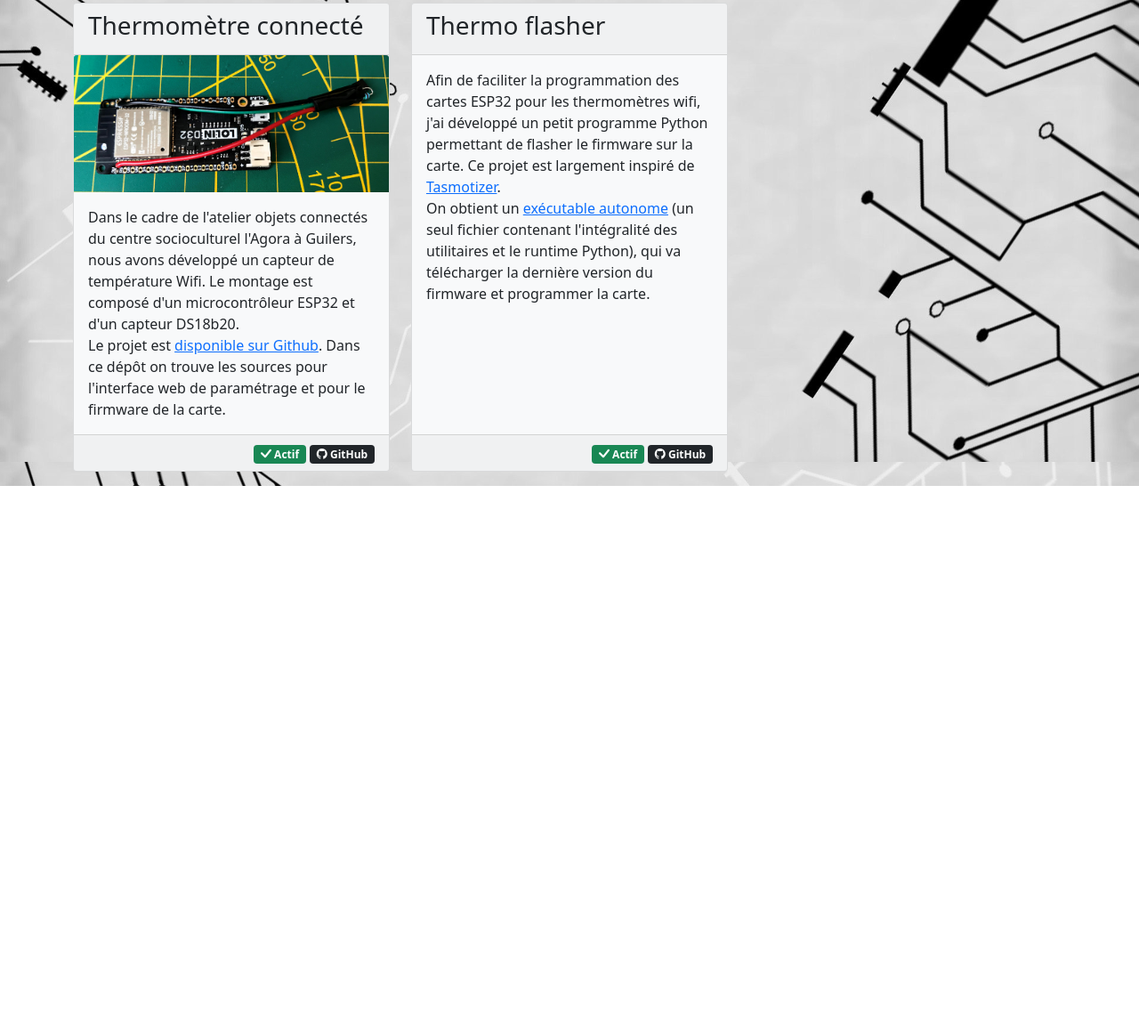
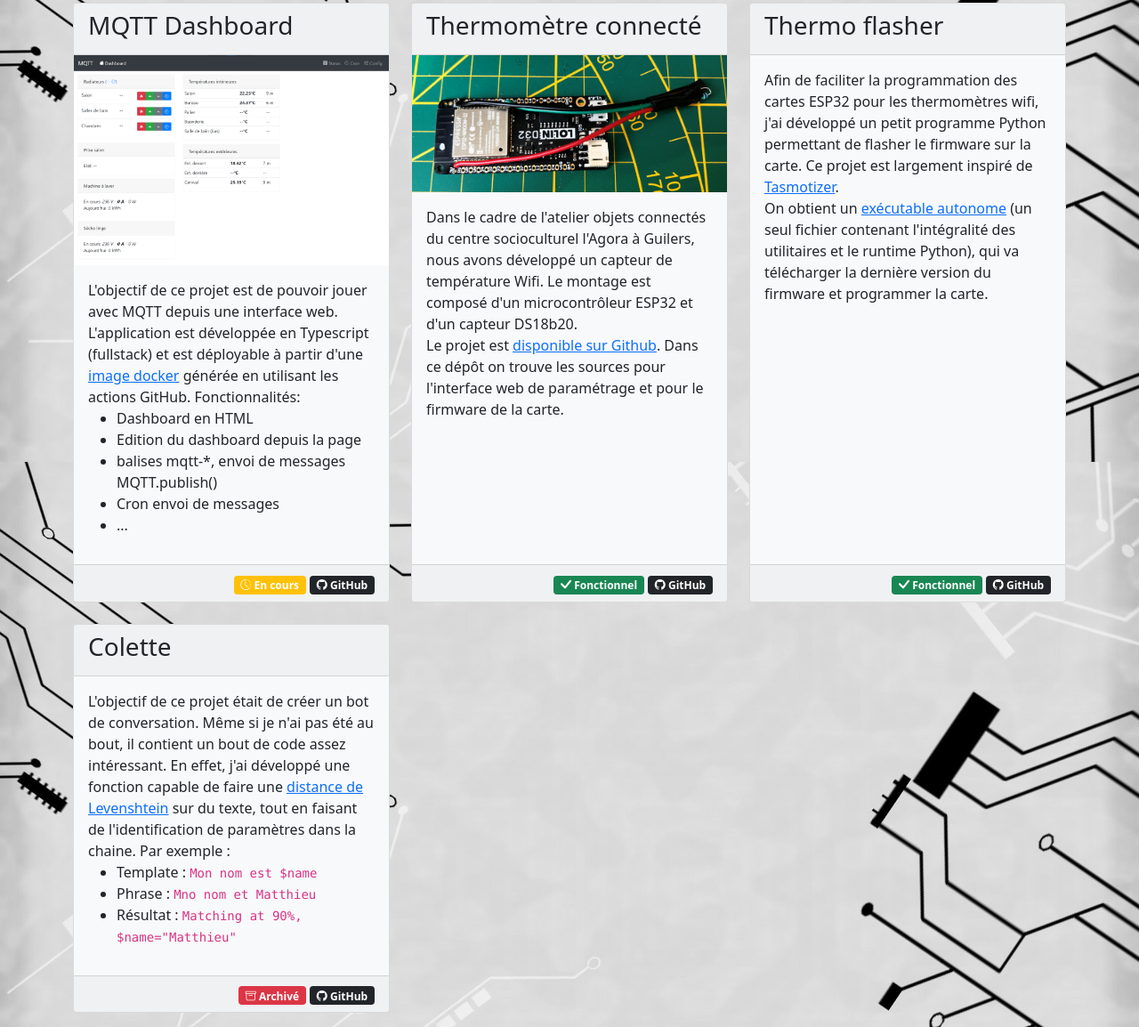
Before and after one commit to ItHasU/ithasu.github.io, a plain HTML site: page index.html in a window 1280 px wide. Shown: the part 281-1435 px from the top of the page at 89% size. Before the commit the page ends 827 px from the top, so only its background shows below. Drawn offline with nearby package versions, Linux system fonts and the light colour scheme.

Commit message:
Move to project-card. Add projects.

```diff
--- a/index.html
+++ b/index.html
@@ -11,10 +11,13 @@
   <link rel="canonical" href="https://www.ithasu.org/">
 
   <!-- Bootstrap core CSS -->
-  <!-- CSS only -->
+  <!-- CSS only, script is loaded at the end. If you change here, also change in the template in main.js -->
   <link href="https://cdn.jsdelivr.net/npm/bootstrap@5.1.0/dist/css/bootstrap.min.css" rel="stylesheet"
     integrity="sha384-KyZXEAg3QhqLMpG8r+8fhAXLRk2vvoC2f3B09zVXn8CA5QIVfZOJ3BCsw2P0p/We" crossorigin="anonymous">
   <link rel="stylesheet" href="https://cdn.jsdelivr.net/npm/bootstrap-icons@1.5.0/font/bootstrap-icons.css">
+
+  <!-- Javascript -->
+  <script src="main.js"></script>
 
   <!-- Favicons -->
   <meta name="theme-color" content="#7952b3">
@@ -61,16 +64,32 @@
     <!-- Projects -->
     <div class="container">
       <div class="row row-cols-1 row-cols-md-3 g-4 mb-3">
+
+        <!-- MQTT -->
+        <project-card class="col" title="MQTT Dashboard" status="development"
+          repository="https://github.com/ItHasU/MQTTToolbox">
+          <img slot="picture" src="img/mqttToolbox.png">
+          <div slot="content">
+            L'objectif de ce projet est de pouvoir jouer avec MQTT depuis une interface web. L'application est
+            développée en Typescript (fullstack) et est déployable à partir d'une <a
+              href="https://hub.docker.com/repository/docker/ithasu/mqtt-toolbox" target="_blank">image
+              docker</a> générée en utilisant les actions GitHub.
+            Fonctionnalités:
+            <ul>
+              <li>Dashboard en HTML</li>
+              <li>Edition du dashboard depuis la page</li>
+              <li>balises mqtt-*, envoi de messages MQTT.publish()</li>
+              <li>Cron envoi de messages</li>
+              <li>...</li>
+            </ul>
+          </div>
+        </project-card>
+
         <!-- Thermomètre connecté -->
-        <div class="col">
-          <div class="card h-100 bg-light">
-            <div class="card-header">
-              <h3 class="card-title">Thermomètre connecté</h3>
-            </div>
-
-            <img src="img/wireless-thermometer.jpg" class="card-img-top">
-
-            <div class="card-body">
+        <project-card class="col" title="Thermomètre connecté"
+          repository="https://github.com/ItHasU/WirelessThermometer" status="mature">
+          <img slot="picture" src="img/wireless-thermometer.jpg">
+          <div slot="content">
             Dans le cadre de l'atelier objets connectés du centre socioculturel l'Agora à Guilers, nous avons
             développé un capteur de température Wifi.
             Le montage est composé d'un microcontrôleur ESP32 et d'un capteur DS18b20.<br>
@@ -79,30 +98,11 @@
               Github</a>. Dans ce
             dépôt on trouve les sources pour l'interface web de paramétrage et pour le firmware de la carte.
           </div>
+        </project-card>
 
-            <div class="card-footer text-end">
-              <!-- Badge : status -->
-              <div class="badge bg-success">
-                <i class="bi bi-check-lg"></i> Actif
-              </div>
-
-              <!-- Badge : GitHub repository -->
-              <a href="https://github.com/ItHasU/WirelessThermometer" target="_blank">
-                <div class="badge bg-dark">
-                  <i class="bi bi-github"></i> GitHub
-                </div>
-              </a>
-            </div>
-          </div>
-        </div>
-
-        <div class="col">
-          <div class="card h-100 bg-light">
-            <div class="card-header">
-              <h3 class="card-title">Thermo flasher</h3>
-            </div>
-
-            <div class="card-body">
+        <project-card class="col" title="Thermo flasher" status="mature"
+          repository="https://github.com/ItHasU/ThermoFlasher/releases">
+          <div slot="content">
             Afin de faciliter la programmation des cartes ESP32 pour les thermomètres wifi, j'ai développé un petit
             programme Python permettant de flasher le firmware sur la carte. Ce projet est largement inspiré de <a
               href="https://github.com/tasmota/tasmotizer" target="_blank">Tasmotizer</a>.<br>
@@ -110,21 +110,26 @@
               autonome</a> (un seul fichier contenant l'intégralité des utilitaires et le runtime Python), qui va
             télécharger la dernière version du firmware et programmer la carte.
           </div>
-            <div class="card-footer text-end">
-              <!-- Badge : status -->
-              <div class="badge bg-success">
-                <i class="bi bi-check-lg"></i> Actif
+        </project-card>
+
+        <!-- Projets abandonnés-->
+        <project-card class="col" title="Colette"
+          repository="https://github.com/ItHasU/Colette/blob/master/src/Colette/language.ts" status="archived">
+          <!-- <img src="img/photo.jpg" slot="picture"> -->
+          <div slot="content">
+            L'objectif de ce projet était de créer un bot de conversation.
+            Même si je n'ai pas été au bout, il contient un bout de code assez intéressant.
+            En effet, j'ai développé une fonction capable de faire une <a
+              href="https://fr.wikipedia.org/wiki/Distance_de_Levenshtein" target="_blank">distance de Levenshtein</a>
+            sur du texte, tout en faisant de
+            l'identification de paramètres dans la chaine. Par exemple :
+            <ul>
+              <li>Template : <code>Mon nom est $name</code></li>
+              <li>Phrase : <code>Mno nom et Matthieu</code></li>
+              <li>Résultat : <code>Matching at 90%, $name="Matthieu"</code></li>
+            </ul>
           </div>
-
-              <!-- Badge : GitHub repository -->
-              <a href="https://github.com/ItHasU/ThermoFlasher" target="_blank">
-                <div class="badge bg-dark">
-                  <i class="bi bi-github"></i> GitHub
-                </div>
-              </a>
-            </div>
-          </div>
-        </div>
+        </project-card>
 
       </div>
     </div>
--- a/main.js
+++ b/main.js
@@ -1,6 +1,5 @@
 const template = document.createElement("template");
 template.innerHTML = /*html*/`
-<div class="col">
   <div class="card h-100 bg-light">
     <div class="card-header">
       <h3 ref="title" class="card-title"></h3>
@@ -23,7 +22,6 @@ template.innerHTML = /*html*/`
       </a>
     </div>
   </div>
-</div>
 `;
 
 class ProjectCard extends HTMLElement {
@@ -56,7 +54,7 @@ class ProjectCard extends HTMLElement {
               break;
             case "mature":
               icon = "check-lg";
-              text = "Actif";
+              text = "Fonctionnel";
               color = "success";
               break;
             case "archived":
```
Also changed, not shown: img/mqttToolbox.png (added). Lines whose indentation alone changed are shown as unchanged.
